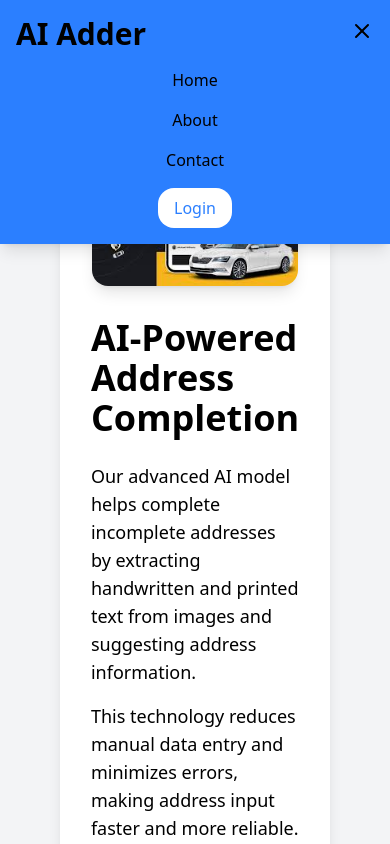
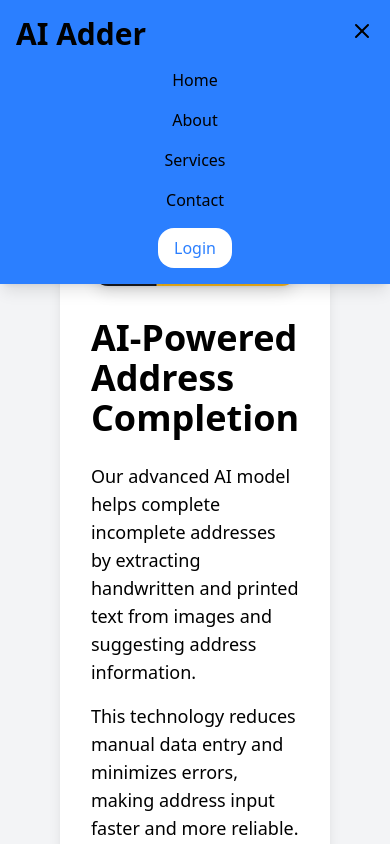
Before and after one commit to Vihas12/Address_Correction-using-AI, a Next.js app: page / in a window 390 px wide. Both pictures are taken after a click on the button 362 px from the left and 31 px from the top of the page. Shown: the top 844 px of the page. Built offline with nearby package versions, Linux system fonts and the light colour scheme; no server answers.

Commit message:
feat: service protected loin and logout still in process

```diff
--- a/src/app/cam/page.tsx
+++ b/src/app/cam/page.tsx
@@ -1,58 +1,18 @@
-"use client";
+// /app/cam/page.tsx
 
-import { useState, useEffect } from "react";
-import CameraCapture from "@/component/cameraCapture";
-import { extractTextFromImage } from "@/utils/imageProcessing";
-import { useRouter } from "next/navigation";
-// Define types for the API response
-interface ApiResponse {
-  extractedText: string;
-  completedAddresses: string[];
+import { getKindeServerSession } from "@kinde-oss/kinde-auth-nextjs/server";
+import { redirect } from "next/navigation";
+import CameraPage  from "@/component/CameraPage"; // Adjusted path to locate the module
+
+export const dynamic = "force-dynamic"; // Allow SSR
+
+export default async function ProtectedCameraPage() {
+  const { isAuthenticated } = getKindeServerSession();
+  const authenticated = await isAuthenticated();
+
+  if (!authenticated) {
+    redirect("/api/auth/login");
+  }
+
+  return <CameraPage />;
 }
-
-export default function Hello() {
-  const [extractedText, setExtractedText] = useState<string>("");
-  // const [completedAddresses, setCompletedAddresses] = useState<string[]>([]);
-
-  const router = useRouter();
-
-  const handleImageCapture = async (file: File) => {
-    try {
-      const response: ApiResponse = await extractTextFromImage(file);
-
-      if (response.extractedText) {
-        setExtractedText(response.extractedText);
-      }
-    } catch (error) {
-      console.error("Error extracting text:", error);
-    }
-  };
-
-  useEffect(() => {
-    if (extractedText) {
-      router.push("/cmopt", );
-    }
-  }, [extractedText, router]);
-
-  return (
-    <div>
-      <CameraCapture onImageCaptured={handleImageCapture} />
-      {extractedText && (
-        <div>
-          <h3>Extracted Text:</h3>
-          <p>{extractedText}</p>
-        </div>
-      )}
-      {/* {completedAddresses.length > 0 && (
-        <div>
-          <h3>Completed Addresses:</h3>
-          <ul>
-            {completedAddresses.map((address, index) => (
-              <li key={index}>{address}</li>
-            ))}
-          </ul>
-        </div>
-      )} */}
-    </div>
-  );
-}
--- a/src/app/page.tsx
+++ b/src/app/page.tsx
@@ -1,4 +1,4 @@
-import  Dashboard from './(routes)/dashboard/page';
+import  Dashboard from './dashboard/page';
 
 interface Home {}
 
--- /dev/null
+++ b/src/component/CameraPage.tsx
@@ -0,0 +1,47 @@
+"use client";
+
+import { useState, useEffect } from "react";
+import { useRouter } from "next/navigation";
+import CameraCapture from "@/component/cameraCapture";
+import { extractTextFromImage } from "@/utils/imageProcessing";
+
+interface ApiResponse {
+  extractedText: string;
+  completedAddresses: string[];
+}
+
+const CameraPage = () => {
+  const [extractedText, setExtractedText] = useState<string>("");
+  const router = useRouter();
+
+  const handleImageCapture = async (file: File) => {
+    try {
+      const response: ApiResponse = await extractTextFromImage(file);
+      if (response.extractedText) {
+        setExtractedText(response.extractedText);
+      }
+    } catch (error) {
+      console.error("Error extracting text:", error);
+    }
+  };
+
+  useEffect(() => {
+    if (extractedText) {
+      router.push("/cmopt");
+    }
+  }, [extractedText, router]);
+
+  return (
+    <div>
+      <CameraCapture onImageCaptured={handleImageCapture} />
+      {extractedText && (
+        <div>
+          <h3>Extracted Text:</h3>
+          <p>{extractedText}</p>
+        </div>
+      )}
+    </div>
+  );
+};
+
+export default CameraPage;
--- a/src/component/navbar.tsx
+++ b/src/component/navbar.tsx
@@ -1,19 +1,19 @@
 "use client";
 
-import React, { useState } from "react";
+import React, { useState, useEffect } from "react";
 import Link from "next/link";
 import { Menu, X } from "lucide-react";
-import {
-  useKindeAuth,
-  LoginLink,
-  LogoutLink,
-} from "@kinde-oss/kinde-auth-nextjs";
+import { useKindeAuth, LoginLink, LogoutLink } from "@kinde-oss/kinde-auth-nextjs";
 
 export default function Navbar() {
   const [menuOpen, setMenuOpen] = useState(false);
-  const { isAuthenticated } = useKindeAuth();
+  const { isAuthenticated, isLoading } = useKindeAuth(); // Ensure you are using this hook correctly
 
   const toggleMenu = () => setMenuOpen(!menuOpen);
+
+  useEffect(() => {
+    console.log("Auth state:", { isAuthenticated, isLoading }); // This will log auth state and loading status
+  }, [isAuthenticated, isLoading]);
 
   return (
     <div className="p-4 shadow-lg fixed top-0 w-full z-10 text-black bg-blue-500">
@@ -34,7 +34,13 @@ export default function Navbar() {
           <Link href="/" className="text-xl hover:text-white transition duration-300">
             Contact
           </Link>
-          {isAuthenticated ? (
+
+          {/* Check if loading state is true, if so show loading text */}
+          {isLoading ? (
+            <p className="text-white text-sm">Checking auth...</p>
+          ) : (
+            // Check if user is authenticated
+            isAuthenticated ? (
               <LogoutLink>
                 <button className="text-xl bg-red-500 text-white px-4 py-2 rounded-2xl hover:bg-red-600 transition duration-300">
                   Logout
@@ -46,6 +52,7 @@ export default function Navbar() {
                   Login
                 </button>
               </LoginLink>
+            )
           )}
         </div>
 
@@ -66,15 +73,19 @@ export default function Navbar() {
           <Link href="/dashboard" className="hover:text-white transition duration-300">
             About
           </Link>
-          {isAuthenticated && (
           <Link href="/cam" className="hover:text-white transition duration-300">
             Services
           </Link>
-          )}
           <Link href="/" className="hover:text-white transition duration-300">
             Contact
           </Link>
-          {isAuthenticated ? (
+
+          {/* Check if loading state is true, if so show loading text */}
+          {isLoading ? (
+            <p className="text-white text-sm">Checking auth...</p>
+          ) : (
+            // Check if user is authenticated
+            isAuthenticated ? (
               <LogoutLink>
                 <button className="bg-red-500 text-white px-4 py-2 rounded-2xl hover:bg-red-600 transition duration-300">
                   Logout
@@ -86,6 +97,7 @@ export default function Navbar() {
                   Login
                 </button>
               </LoginLink>
+            )
           )}
         </div>
       )}
```
Also changed, not shown: src/app/dashboard/page.tsx (renamed from src/app/(routes)/dashboard/page.tsx). Lines whose indentation alone changed are shown as unchanged.
